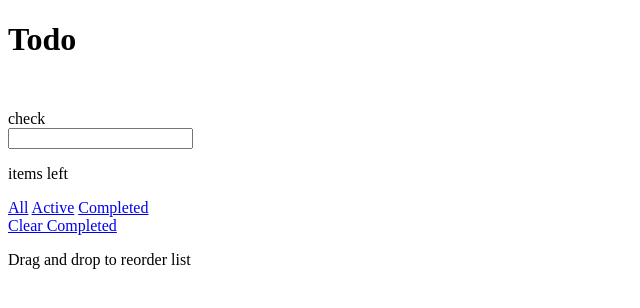
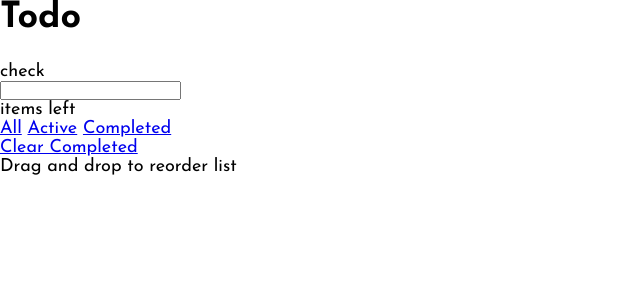
Before and after one commit to ericseparovic/todo-app-main, a plain HTML site: page index.html in a window 1280 px wide. Shown: the whole page, without its empty margins (0-640 px from the left). Drawn offline with Linux system fonts and the light colour scheme.

Commit message:
Compile general styles

```diff
--- a/sass/style.scss
+++ b/sass/style.scss
@@ -1,2 +1,3 @@
 @import 'colors';
 @import 'fonts';
+@import 'general';
```
Also changed, not shown: css/style.css, 1 other file.
